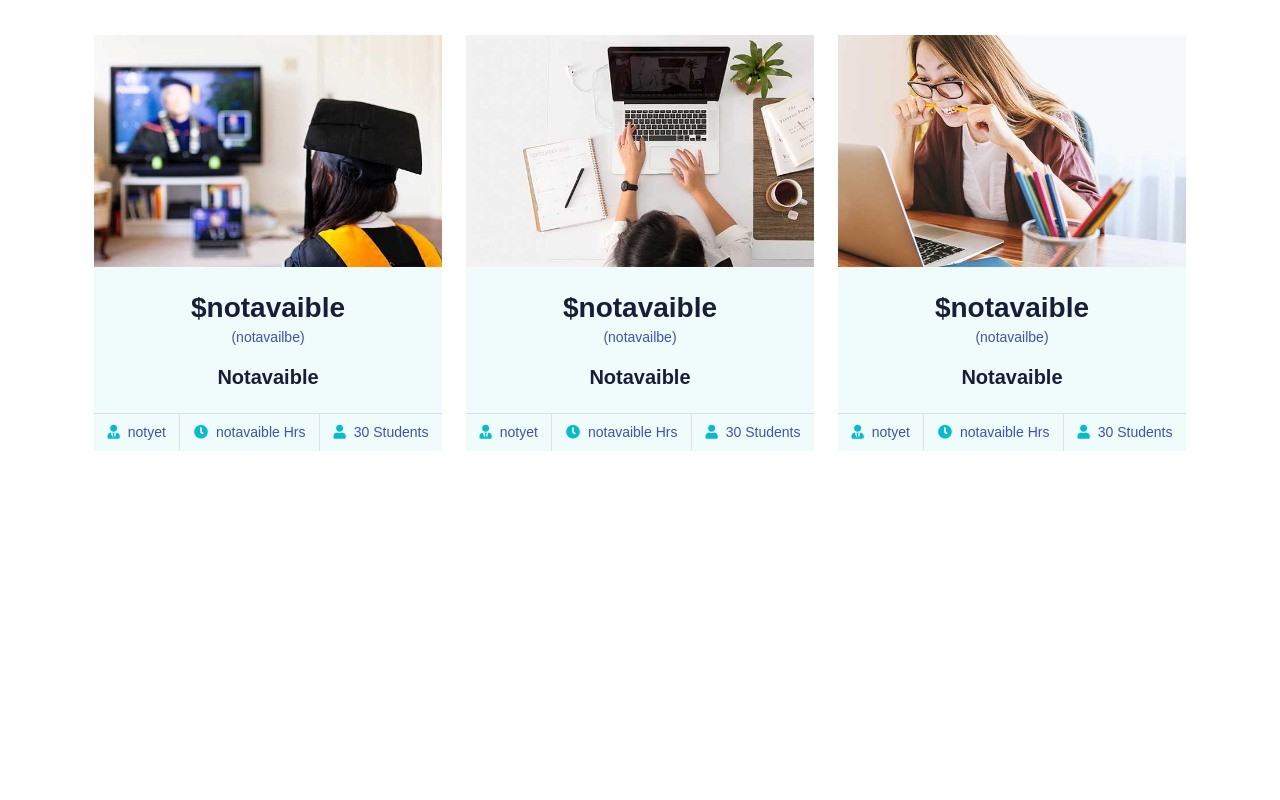
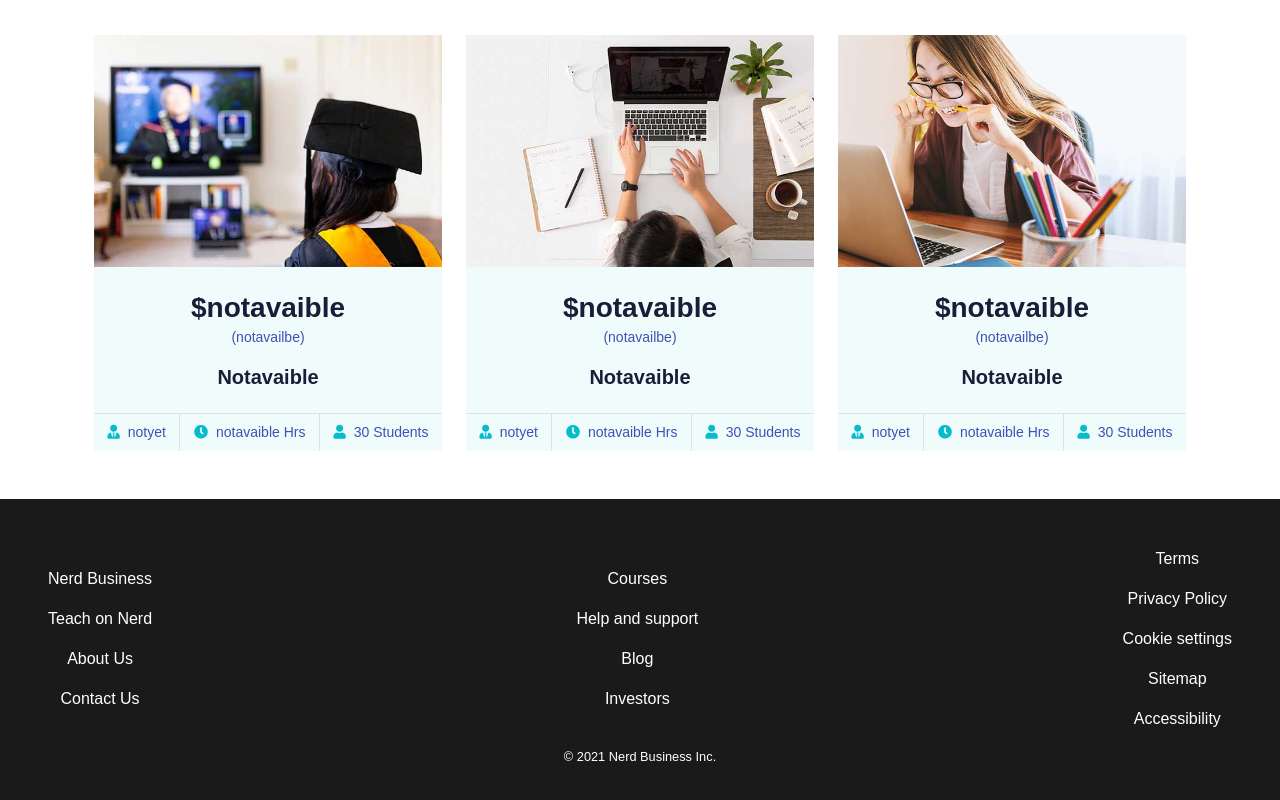
Before and after one commit to Advanced-Computer-Lab-2022/Its-the-ACL-time, a React (Create React App) app in the folder client/: page / in a window 1280 px wide. Shown: the part 2373-3173 px from the top of the page. Before the commit the page ends 2872 px from the top, so only its background shows below. Built offline with nearby package versions, Linux system fonts and the light colour scheme; no server answers; sample sign-in values are in the browser's storage.

Commit message:
report for user

```diff
--- a/client/src/components/homepage/HomeV2.js
+++ b/client/src/components/homepage/HomeV2.js
@@ -6,6 +6,7 @@ import Courses from './Courses'
 import Topcourses from './Topcourses'
 import About from './About'
 import Service from './Service'
+import Footer from '../Footer'
 
 
 function HomeV2() {
@@ -17,6 +18,8 @@ function HomeV2() {
        <About/>
      <Courses></Courses>
      <Topcourses/>
+     <Footer/>
+
         </div>
     </>
   )
```
